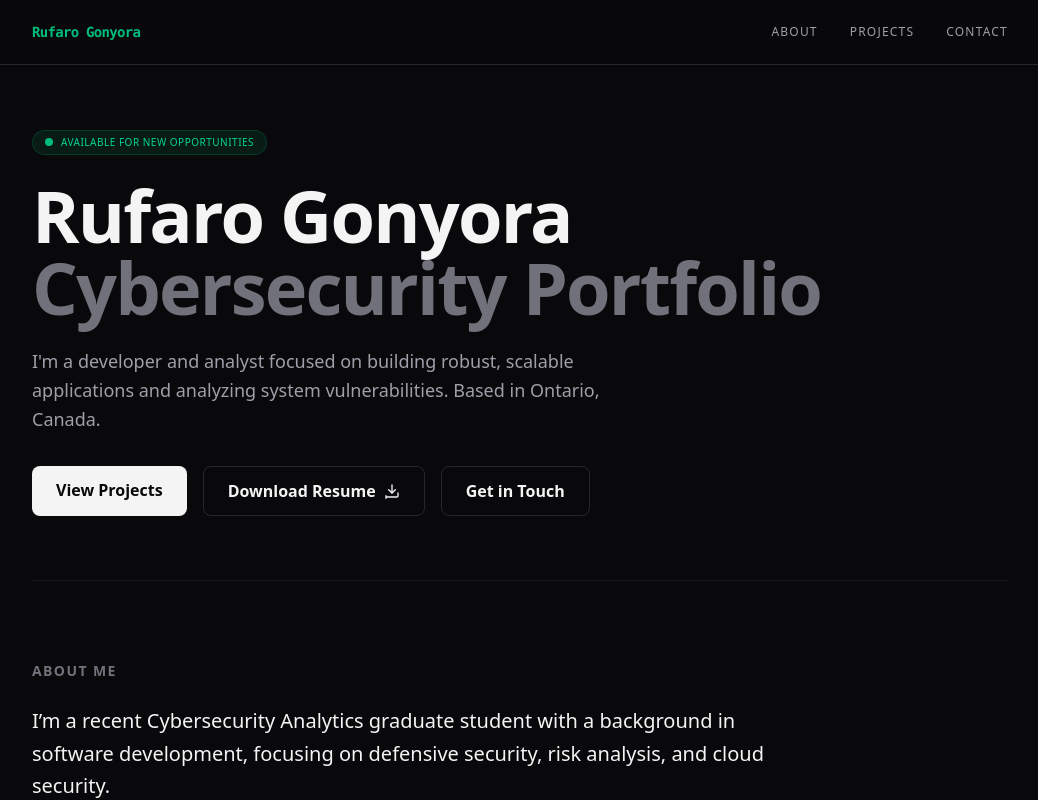
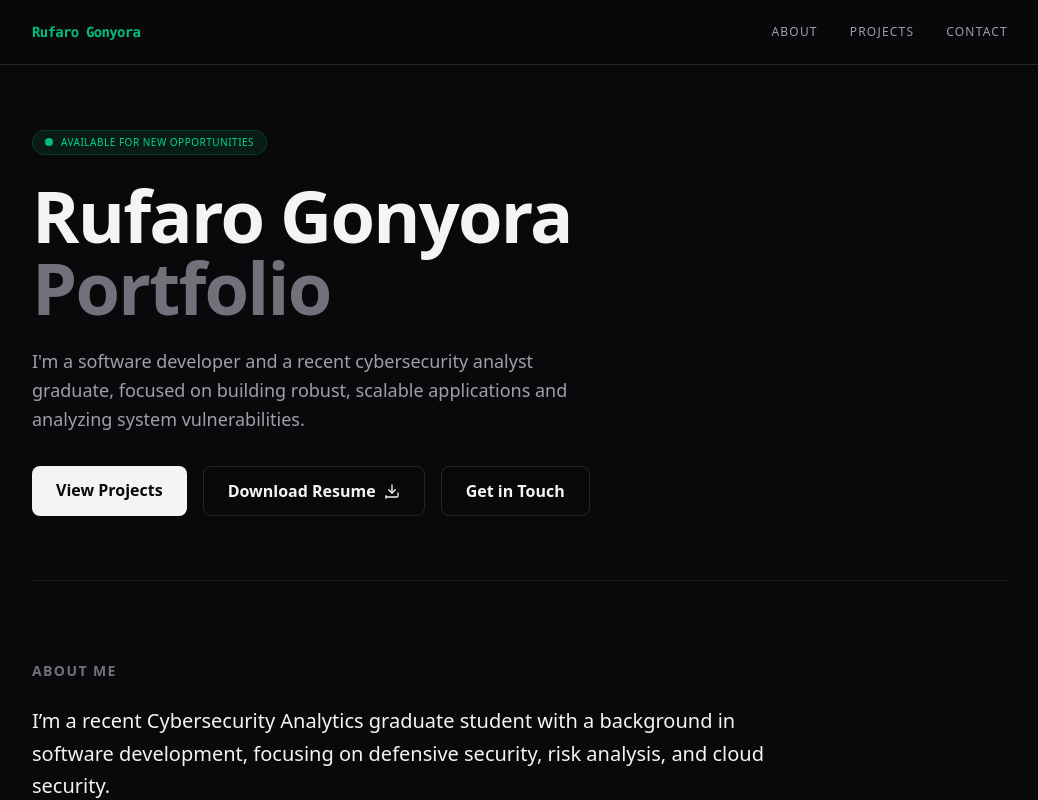
Before and after one commit to rufarog/my-portfolio, a React (Vite) app: page / in a window 1280 px wide. Shown: the top 800 px of the page, without its empty margins (120-1158 px from the left). Built offline with nearby package versions, Linux system fonts and the light colour scheme.

Commit message:
Updated About

```diff
--- a/src/components/Hero.tsx
+++ b/src/components/Hero.tsx
@@ -13,12 +13,12 @@ export default function Hero() {
 
       <h1 className="text-5xl md:text-7xl font-bold tracking-tight mb-6">
         Rufaro Gonyora <br />
-        <span className="text-zinc-500">Cybersecurity Portfolio</span>
+        <span className="text-zinc-500">Portfolio</span>
       </h1>
 
       <p className="max-w-xl text-lg text-zinc-400 leading-relaxed mb-8">
-        I'm a developer and analyst focused on building robust, scalable applications
-        and analyzing system vulnerabilities. Based in Ontario, Canada.
+        I'm a software developer and a recent cybersecurity analyst graduate, focused on building robust, scalable applications
+        and analyzing system vulnerabilities.
       </p>
 
       <div className="flex gap-4">
```
